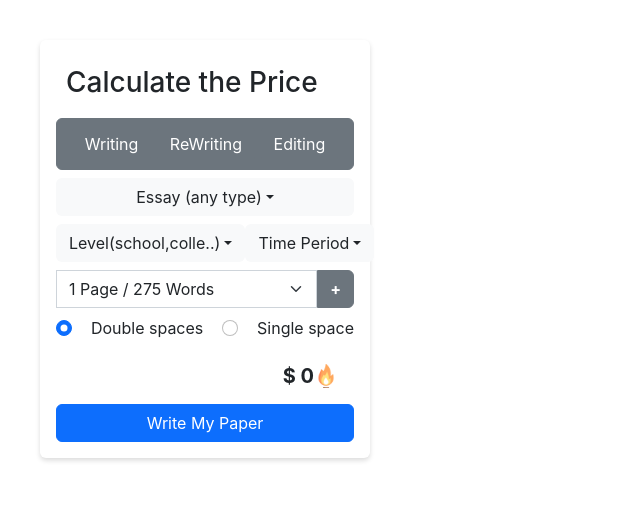
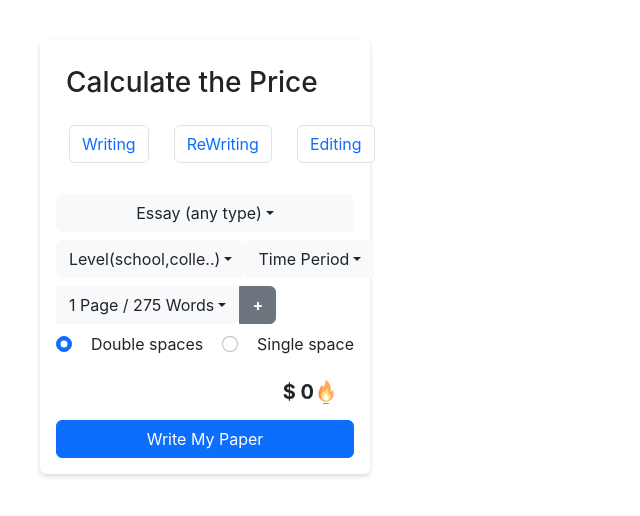
Before and after one commit to Sidkhan36/price-calculator-with-firebase, a React (Create React App) app: page / in a window 1280 px wide. Shown: the top 516 px of the page, without its empty margins (0-640 px from the left). Built offline with nearby package versions, Linux system fonts and the light colour scheme.

Commit message:
discount added

```diff
--- a/src/components/Form.js
+++ b/src/components/Form.js
@@ -1,4 +1,4 @@
-import React, { useContext, useEffect } from "react";
+import React, { useContext, useEffect, useState } from "react";
 import Tabs from "./Tabs";
 import Select from "./Select";
 import "./form.css";
@@ -10,6 +10,7 @@ import DispatchContext from "../DispatchContext";
 const Form = () => {
   const { state } = useContext(OurContext);
   const dispatch = useContext(DispatchContext);
+  const [discount, setDiscount] = useState(false);
   // console.log(state.singleSpace, state.doubleSpace);
   let totalPrice =
   state.tab.tabPrice +
@@ -27,7 +28,12 @@ const Form = () => {
   useEffect(() => {
     dispatchtotal(totalPrice)
   }, [totalPrice])
-
+  useEffect(() => {
+    if(state.singleSpace == true || state.page>=2 && state.words >= 550)
+      setDiscount(true)
+    else
+      setDiscount(false)
+  }, [state.singleSpace, state.page])
 
   console.log(state.page, state.words);
   return (
@@ -66,6 +72,10 @@ const Form = () => {
             Single space
           </label>
         </div>
+        {discount && <div className="">
+              <h5 className="m-0 fw-bold">$ {discount} OFF</h5>
+              {console.log(discount)}
+            </div>}
         <div className="d-flex justify-content-end align-items-center p-3">
           <h5 className="m-0 fw-bold">$ {state.totalPrice}</h5>
           {/* <h5 className="m-0 fw-bold">$ {state.page * totalPrice}</h5> */}
--- a/src/components/PagesandWords.jsx
+++ b/src/components/PagesandWords.jsx
@@ -3,12 +3,10 @@ import DispatchContext from "../DispatchContext";
 import OurContext from "../OurContext";
 const PagesandWords = () => {
   const dispatch = useContext(DispatchContext);
-  const {state} = useContext(OurContext);
+  const { state } = useContext(OurContext);
   // const [page, setPage] = useState (state.page)
-  const disabled = state.page >= 1 && state.words <= 275 ? "disabled" : "";
   // const pages = state.page >1? 'Pages': 'Page'
-  const pageandwords = [
-  ];
+  const pageandwords = [];
   // "1 Page / 275 words",
   // "2 Page / 550 words",
   // "3 Page / 825 words",
@@ -18,15 +16,15 @@ const PagesandWords = () => {
   // "7 Page / 1925 words",
   // "8 Page / 2200 words",
   // "9 Page / 2475 words",
-  // for(let i=1; i<=50;i++){
-  //   const item = `${state.page} pages / ${state.page * state.words} words`
-  //   // const item = `${state.page} Pages / ${state.words} Words `
-  //   pageandwords.push(item)
-  // }
-  console.log(state.page, state.words)
+  for (let i = 1; i <= 50; i++) {
+    const item = `${state.page * i} pages / ${state.words * i} words`;
+    // const item = `${state.page} Pages / ${state.words} Words `
+    pageandwords.push(item);
+  }
+  console.log(state.page, state.words);
   return (
-    <div className="d-flex">
-      {!disabled && (
+    <div className="d-flex ">
+      {state.page > 1 && (
         <button
           className="btn btn-secondary fw-bold rounded-0 rounded-start "
           onClick={() => dispatch({ type: "DECREMENT" })}
@@ -34,10 +32,34 @@ const PagesandWords = () => {
           -
         </button>
       )}
-      <select name="pages" className="form-select rounded-0">
-        <option>{`${state.page} ${state.page >1? 'Pages': 'Page'} / ${state.words} Words`}</option>
-        {/* {pageandwords.map(pageandpages => <option onClick={()=> dispatch({type:"PAGE-WORDS", value:{page:state.page, words:state.words}})}key={pageandpages}>{pageandpages}</option>)} */}
-      </select>
+      <div className="dropdown ">
+        <button
+          className="btn bg-light rounded-0 rounded-end dropdown-toggle"
+          type="button"
+          data-bs-toggle="dropdown"
+          aria-expanded="false"
+        >
+          {`${state.page} ${state.page > 1 ? "Pages" : "Page"} / ${
+            state.words
+          } Words`}
+        </button>
+        <ul className="dropdown-menu height">
+          {pageandwords.map((pageandpages) => (
+            <li
+              className="dropdown-item "
+              onClick={() =>
+                dispatch({
+                  type: "PAGE-WORDS",
+                  value: { page: pageandpages.page, words: pageandpages.words },
+                })
+              }
+              key={pageandpages}
+            >
+              {pageandpages}
+            </li>
+          ))}
+        </ul>
+      </div>
       <button
         className="btn btn-secondary fw-bold rounded-0 rounded-end"
         onClick={() => dispatch({ type: "INCREMENT" })}
--- a/src/components/Select.jsx
+++ b/src/components/Select.jsx
@@ -5,7 +5,7 @@ import OurContext from "../OurContext";
 const Select = () => {
   const { data, state } = useContext(OurContext);
   const dispatch = useContext(DispatchContext);
-  console.log(data);
+  // console.log(data);
 
   return (
     <div className="my-2 " >
@@ -13,7 +13,7 @@ const Select = () => {
   <button className=" btn bg-light dropdown-toggle" type="button" data-bs-toggle="dropdown" aria-expanded="false">
     {state.gigWork.gigTypeName === ''? 'Essay (any type)': state.gigWork.gigTypeName}
   </button>
-  <ul className="dropdown-menu   ">
+  <div className="dropdown-menu   ">
   {data.gigType.map((gigtypename) => (
           <div className=" dropdown-item droplist "
             onClick={() =>
@@ -31,7 +31,7 @@ const Select = () => {
             {gigtypename.gigTypeName}
           </div>
         ))}
-  </ul>
+  </div>
 </div>
 
 
--- a/src/components/Tabs.jsx
+++ b/src/components/Tabs.jsx
@@ -1,15 +1,48 @@
-import React, { useContext } from 'react'
-import DispatchContext from '../DispatchContext'
-import OurContext from '../OurContext'
+import React, { useContext } from "react";
+import DispatchContext from "../DispatchContext";
+import OurContext from "../OurContext";
 const Tabs = () => {
-  const {data} = useContext(OurContext)
-  const dispatch = useContext(DispatchContext)
+  const { data } = useContext(OurContext);
+  const dispatch = useContext(DispatchContext);
   // console.log(state.)
   return (
-    <div className='btn btn-secondary d-flex justify-content-around'>
-      {data.tabs.map(tab => <button onClick={()=> dispatch({type:"TAB-SHIFT", value:{id:tab.id, tabName:tab.gigName, tabPrice:tab.startingPrice}})}key={tab.id} className='btn btn-secondary'>{tab.gigName}</button>)}
+    <div className="d-flex justify-content-around">
+      {/* {data.tabs.map((tab) => (
+        <li
+          onClick={() =>
+            dispatch({
+              type: "TAB-SHIFT",
+              value: {
+                id: tab.id,
+                tabName: tab.gigName,
+                tabPrice: tab.startingPrice,
+              },
+            })
+          }
+          key={tab.id}
+          className="page-item">
+          {tab.gigName}
+        </li>
+      ))} */}
+      <nav aria-label="Page navigation example d-flex justify-content-around">
+  <ul className="pagination justify-content-end">
+  {data.tabs.map((tab) => (
+    <li onClick={() =>
+            dispatch({
+              type: "TAB-SHIFT",
+              value: {
+                id: tab.id,
+                tabName: tab.gigName,
+                tabPrice: tab.startingPrice,
+              },
+            })
+          }
+          key={tab.id}
+          className="page-item btn"><a className="btn page-link" href="#"> {tab.gigName}</a></li> ))}
+  </ul>
+</nav>
     </div>
-  )
-}
+  );
+};
 
-export default Tabs
+export default Tabs;
--- a/src/components/form.css
+++ b/src/components/form.css
@@ -28,3 +28,11 @@ h4{
 .droplist{
     width: 290px;
 }
+.height{
+    height: 250px;
+    scroll-behavior: smooth;
+    overflow-y: scroll;
+}
+/* .active:active{
+    background-color: #3a5;
+} */
--- a/src/reducer.js
+++ b/src/reducer.js
@@ -65,7 +65,6 @@ export function dispatcher(state, action) {
       return {
         ...state,
         page: action.value,
-        words: action.value,
       };
     case "TOTAL":
       return {
```
Lines whose indentation alone changed are shown as unchanged.
